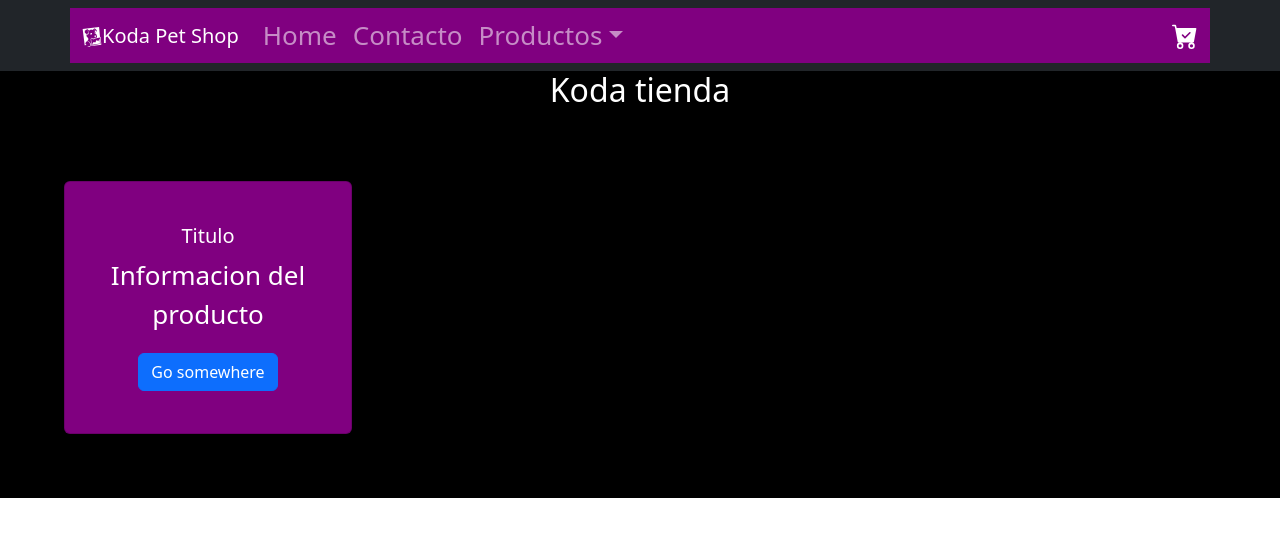
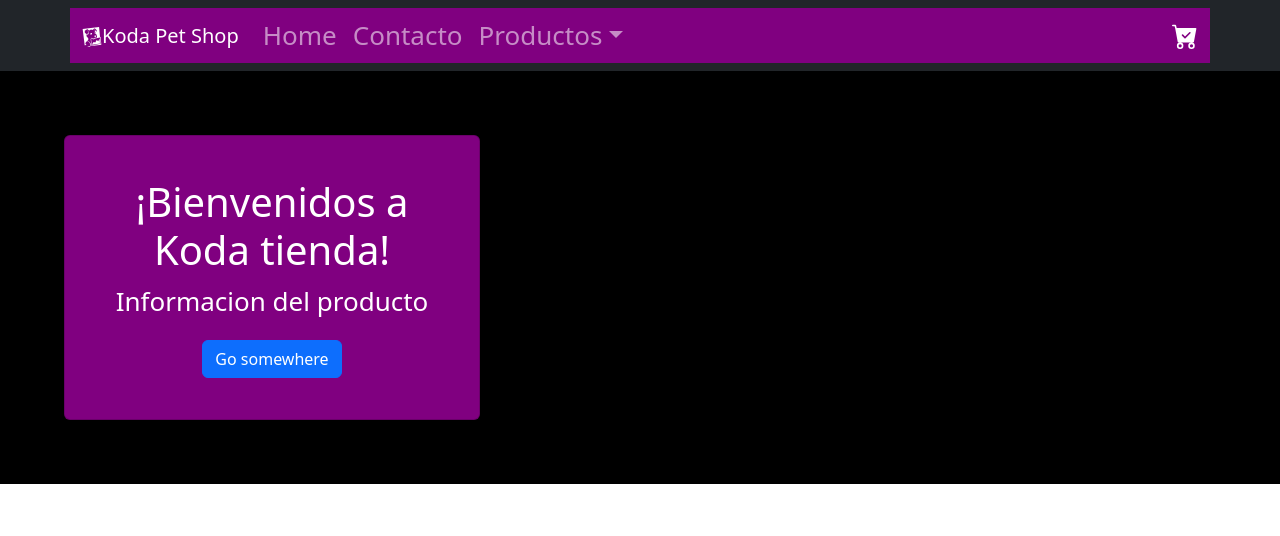
Before and after one commit to joaquinluna18/tienda-mascotas, a React (Create React App) app: page / in a window 1280 px wide. Shown: the top 536 px of the page. Built offline with nearby package versions, Linux system fonts and the light colour scheme.

Commit message:
Correcciones entrega landing(saludo, ilc y cw)

```diff
--- a/src/App.js
+++ b/src/App.js
@@ -1,6 +1,5 @@
 import './App.css';
 import Navbar from './components/Navbar/Navbar';
-import Hola from './components/Hola/Hola';
 import ItemListContainer from './components/ItemListContainer/ItemListContainer';
 
 
@@ -9,7 +8,6 @@ function App() {
     <div className="App">
       <header className="App-header">
         <Navbar></Navbar>
-        <Hola></Hola>
         <ItemListContainer></ItemListContainer>
       </header>
     </div>
--- a/src/components/Hola/Hola.js
+++ /dev/null
@@ -1,12 +0,0 @@
-import {Component} from "react";
-
-class Hola extends Component{
-    render(){
-        return(
-            <h2>Koda tienda</h2>
-        )
-
-    }
-}
-
-export default Hola
--- /dev/null
+++ b/src/components/ItemListContainer/Hola/Hola.js
@@ -0,0 +1,10 @@
+
+const Hola  = () =>{
+
+        return(
+            <h1>¡Bienvenidos a Koda tienda!</h1>
+        )
+
+}
+
+export default Hola
--- a/src/components/ItemListContainer/ItemListContainer.jsx
+++ b/src/components/ItemListContainer/ItemListContainer.jsx
@@ -1,13 +1,15 @@
 import Button from 'react-bootstrap/Button';
 import Card from 'react-bootstrap/Card';
 import './ItemListContainer.scss';
+import Hola from './Hola/Hola';
 
-
- function BasicExample() {
+ function ItemListContainer() {
        return (
             <Card style={{ width: '18rem' }}>
               <Card.Body>
-                <Card.Title>Titulo</Card.Title>
+                <Card.Title>
+                <Hola></Hola>
+                  </Card.Title>
                 <Card.Text>
                   Informacion del producto
                 </Card.Text>
@@ -17,4 +19,4 @@ import './ItemListContainer.scss';
           );
         }
 
-        export default BasicExample;
+ export default ItemListContainer;
--- a/src/components/ItemListContainer/ItemListContainer.scss
+++ b/src/components/ItemListContainer/ItemListContainer.scss
@@ -2,4 +2,5 @@
     background-color: purple !important;
     padding: 2%;
     margin: 5%;
+    width: 26rem !important;
 }
--- a/src/components/Navbar/CartWidget.js
+++ b/src/components/Navbar/CartWidget.js
@@ -1,16 +1,14 @@
-import {Component} from "react";
 import { BsFillCartCheckFill } from "react-icons/bs";
 
 
-class CardWiget extends Component{
-    render(){
+const CardWiget = () => {
+
         return(
 
             <BsFillCartCheckFill></BsFillCartCheckFill>
 
             )
 
-    }
 
 }
 
--- a/src/components/Navbar/Navbar.jsx
+++ b/src/components/Navbar/Navbar.jsx
@@ -29,7 +29,7 @@ function BasicExample() {
             </NavDropdown>
           </Nav>
         </Navbar.Collapse>
-        <CardWiget href="25"></CardWiget>
+        <CardWiget></CardWiget>
       </Container>
     </Navbar>
   );
```
